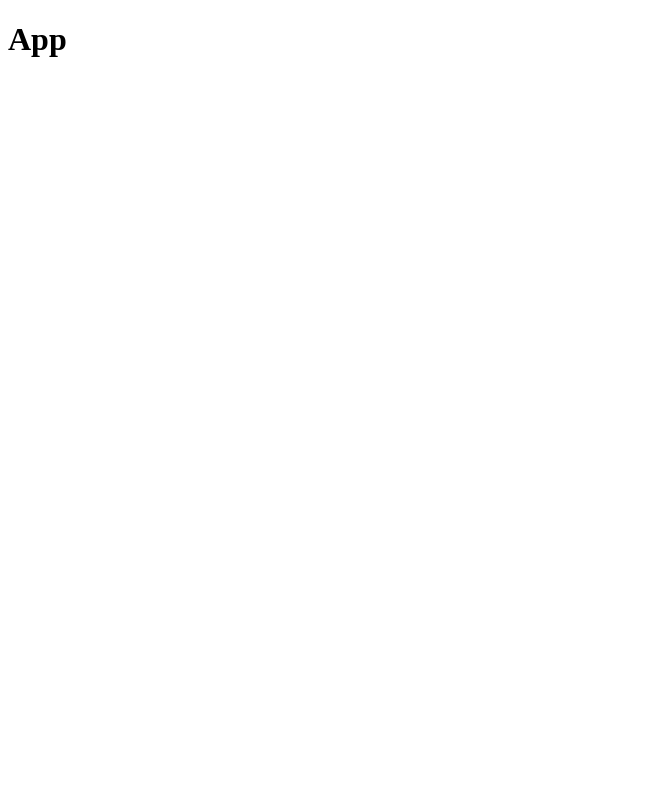
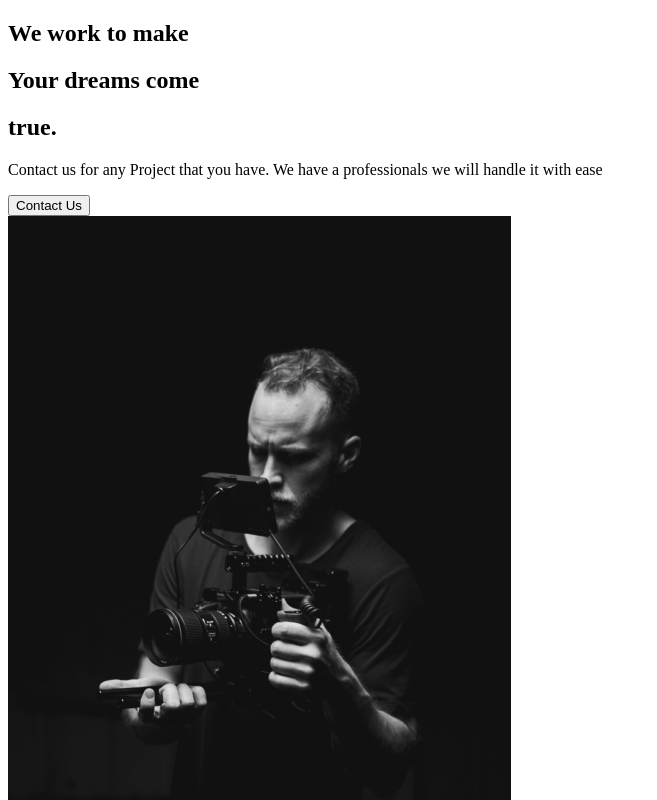
Before and after one commit to Badial5/calvin-creative-porfolio, a React (Create React App) app: page / in a window 1280 px wide. Shown: the top 800 px of the page, without its empty margins (0-657 px from the left). Built offline with nearby package versions, Linux system fonts and the light colour scheme.

Commit message:
Added about us section

```diff
--- a/src/App.js
+++ b/src/App.js
@@ -1,9 +1,13 @@
 import React from 'react'
+
+//pages
+//aboutUs
+import AboutUs from './pages/about/about-us'
 
 const App = () => {
   return (
     <div>
-      <h1>App</h1>
+      <AboutUs />
     </div>
   )
 }
--- /dev/null
+++ b/src/components/about/about-section.component.jsx
@@ -0,0 +1,40 @@
+import React from 'react'
+import home1 from "../../img/home1.png"
+
+
+const AboutSection = () => {
+  return (
+    <div>
+      <div className="description">
+        <div className="title">
+          <div className="hide">
+              <h2>We work to make</h2>
+          </div>
+
+          <div className="hide">
+              <h2>Your <span>dreams</span> come </h2>
+          </div>
+
+          <div className="hide">
+              <h2>true.</h2>
+          </div>
+
+        </div>
+
+        <p>Contact us for any Project that you have.
+           We have a professionals we will handle it
+            with ease</p>
+
+            <button>Contact Us</button>
+
+      </div>
+
+        <div className="image">
+          <img src={home1} alt="A guy with a camera" />
+        </div>
+
+    </div>
+  )
+}
+
+export default AboutSection
--- /dev/null
+++ b/src/pages/about/about-us.jsx
@@ -0,0 +1,14 @@
+import React from 'react'
+//import aboutsection
+
+import AboutSection from '../../components/about/about-section.component'
+
+const AboutUs = () => {
+  return (
+    <div>
+      <AboutSection />
+    </div>
+  )
+}
+
+export default AboutUs
```
